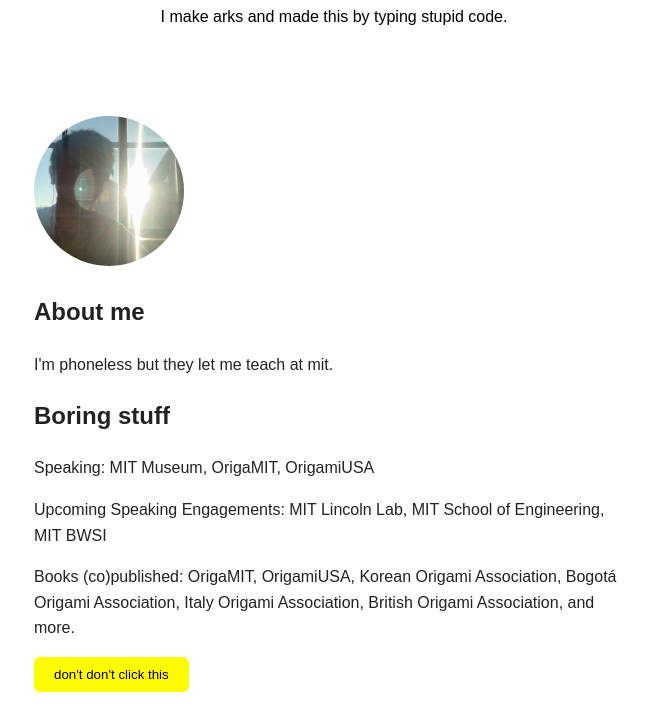
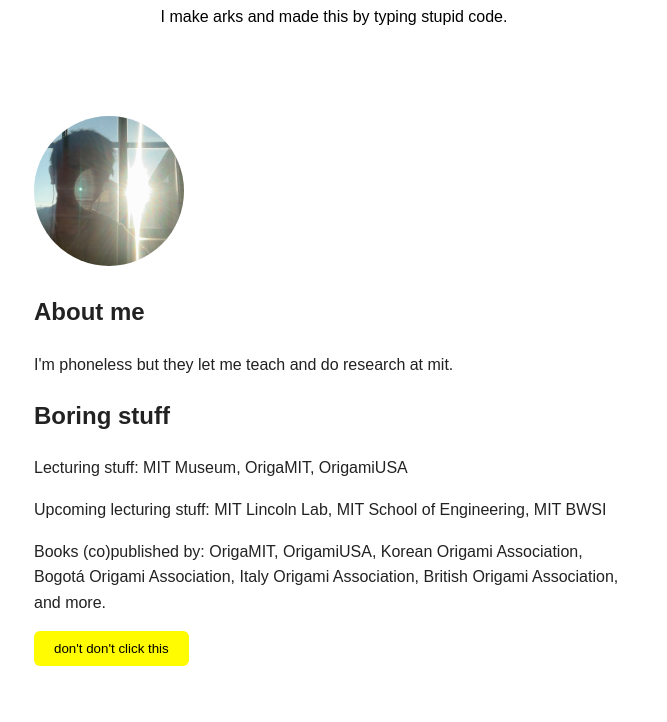
Before and after one commit to thermodynamically-beaverable/my-site, a plain HTML site: page index.html in a window 1280 px wide. Shown: the part 114-836 px from the top of the page, without its empty margins (306-973 px from the left). After the commit the page ends 810 px from the top, so only its background shows below. Drawn offline with Linux system fonts and the light colour scheme; files whose address does not match are found by name.

Commit message:
Add files via upload

```diff
--- a/index.html
+++ b/index.html
@@ -14,11 +14,11 @@
 
   <main>
     <img class="avatar" src="images/portrait1.jpg" alt="Me">    <h2>About me</h2>
-    <p>I'm phoneless but they let me teach at mit.</p>
+    <p>I'm phoneless but they let me teach and do research at mit.</p>
     <h2>Boring stuff</h2>
-    <p>Speaking: MIT Museum, OrigaMIT, OrigamiUSA</p>
-    <p>Upcoming Speaking Engagements: MIT Lincoln Lab, MIT School of Engineering, MIT BWSI</p>
-    <p>Books (co)published: OrigaMIT, OrigamiUSA, Korean Origami Association, Bogotá Origami Association, Italy Origami Association, British Origami Association, and more.</p>
+    <p>Lecturing stuff: MIT Museum, OrigaMIT, OrigamiUSA</p>
+    <p>Upcoming lecturing stuff: MIT Lincoln Lab, MIT School of Engineering, MIT BWSI</p>
+    <p>Books (co)published by: OrigaMIT, OrigamiUSA, Korean Origami Association, Bogotá Origami Association, Italy Origami Association, British Origami Association, and more.</p>
     <button id="greet">don't don't click this</button>
     <p id="message"></p>
 </main>
```
